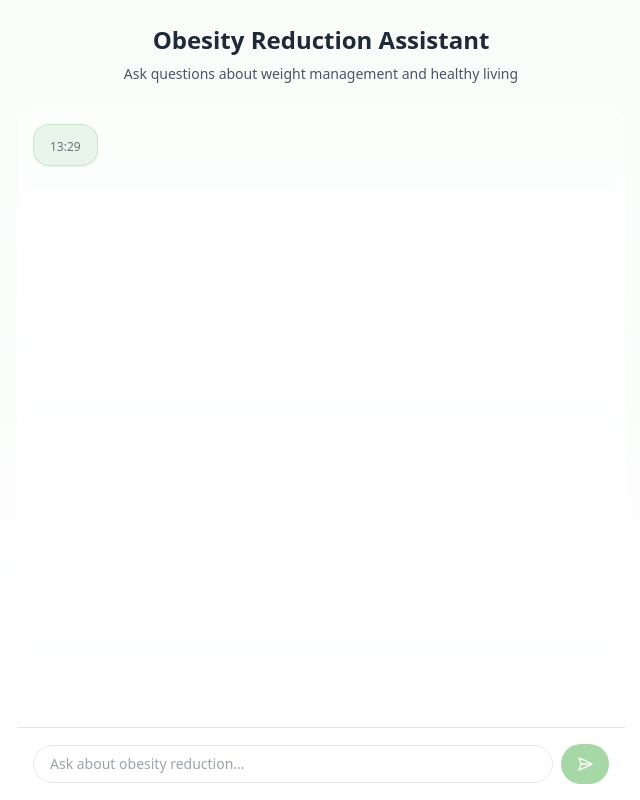
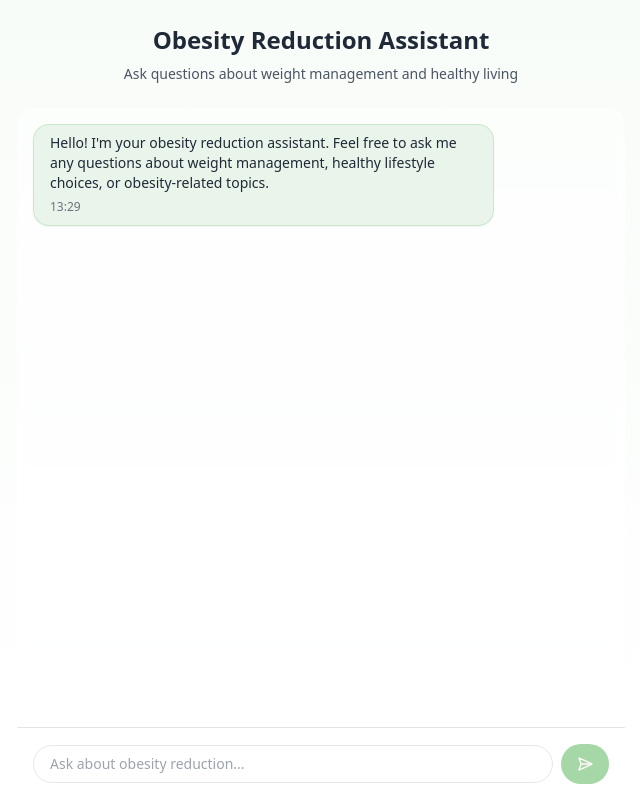
Before and after one commit to karthik677/chatobesity-buddy, a React (Vite) app: page / in a window 1280 px wide. Shown: the whole page, without its empty margins (319-959 px from the left). Built offline with nearby package versions, Linux system fonts and the light colour scheme.

Commit message:
Fix: Type error in ChatMessageProps
The ChatMessage component was missing the `key` prop, causing a type error.  This commit addresses the type mismatch by adding the missing `key` property to the `Message` interface and `ChatMessageProps` type.

```diff
--- a/src/components/chat/ChatMessage.tsx
+++ b/src/components/chat/ChatMessage.tsx
@@ -3,12 +3,12 @@ import { cn } from "@/lib/utils";
 import { format } from "date-fns";
 
 interface ChatMessageProps {
-  message: string;
+  text: string;  // Changed from 'message' to 'text' to match the data structure
   isAi: boolean;
   timestamp: Date;
 }
 
-export const ChatMessage = ({ message, isAi, timestamp }: ChatMessageProps) => {
+export const ChatMessage = ({ text, isAi, timestamp }: ChatMessageProps) => {
   return (
     <div
       className={cn(
@@ -24,7 +24,7 @@ export const ChatMessage = ({ message, isAi, timestamp }: ChatMessageProps) => {
             : "bg-chat-bubble border border-white/20"
         )}
       >
-        <p className="text-sm text-gray-800">{message}</p>
+        <p className="text-sm text-gray-800">{text}</p>
         <time className="mt-1 text-xs text-gray-500">
           {format(timestamp, "HH:mm")}
         </time>
```
